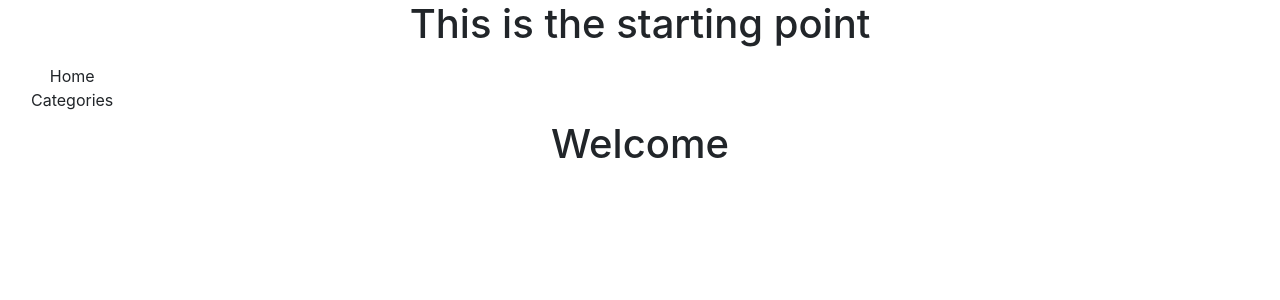
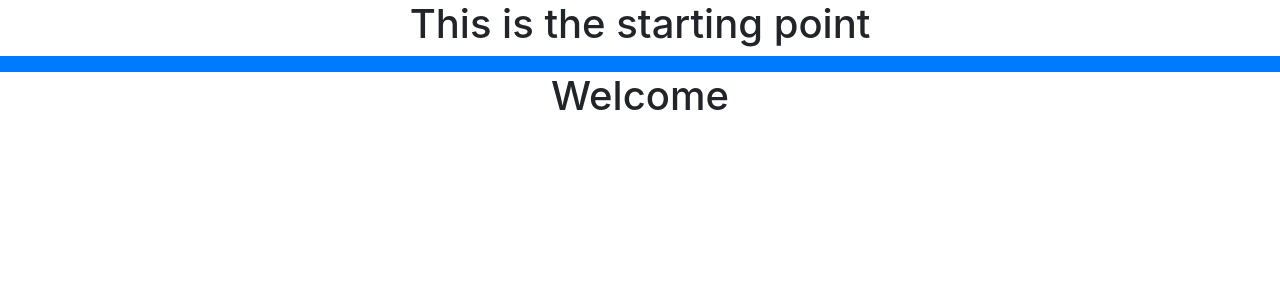
Before and after one commit to jehough/reactproject, a React (Create React App) app in the folder jsfrontend/: page / in a window 1280 px wide. Shown: the top 300 px of the page. Built offline with nearby package versions, Linux system fonts and the light colour scheme.

Commit message:
adds react-bootstrap

```diff
--- a/jsfrontend/package.json
+++ b/jsfrontend/package.json
@@ -8,6 +8,7 @@
     "@testing-library/user-event": "^7.1.2",
     "bootstrap": "^4.4.1",
     "react": "^16.12.0",
+    "react-bootstrap": "^1.0.0-beta.16",
     "react-dom": "^16.12.0",
     "react-scripts": "3.3.0"
   },
--- a/jsfrontend/src/views/components/navbar.js
+++ b/jsfrontend/src/views/components/navbar.js
@@ -3,11 +3,11 @@ import React, {Component} from 'react';
 export default class Navbar extends Component {
 
   render(){
-    return(<nav className="navbar navbar-inverse">
-      <div className="container-fluid">
-        <ul className="nav navbar-nav">
-          <li>Home</li>
-          <li>Categories</li>
+    return(<nav className="navbar navbar-dark bg-primary" >
+      <div className="collapse navbar-collapse">
+        <ul className="navbar-nav mr-auto">
+          <li className="nav-item">Home</li>
+          <li className="nav-item">Categories</li>
         </ul>
       </div>
     </nav>)
```
Also changed, not shown: 1 other file (tests, documents, lock files or other folders).
